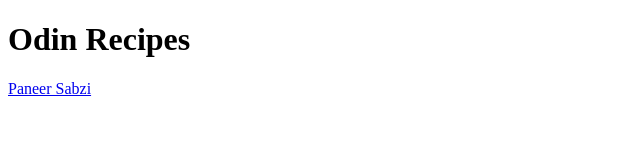
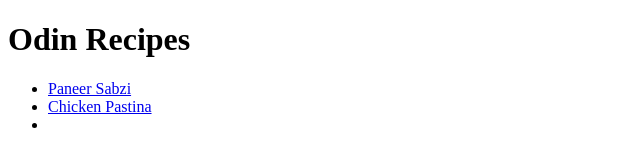
Before and after one commit to Lucifer179/odin-recipes, a plain HTML site: page index.html in a window 1280 px wide. Shown: the whole page, without its empty margins (0-640 px from the left). Drawn offline with Linux system fonts and the light colour scheme.

Commit message:
Modify index.html to have link to pastina recipe

```diff
--- a/index.html
+++ b/index.html
@@ -8,6 +8,11 @@
 
     <body>
         <h1> Odin Recipes </h1>
-        <a href="recipes/paneer.html">Paneer Sabzi</a>
+        <ul>
+            <li><a href="recipes/paneer.html">Paneer Sabzi</a></li>
+            <li><a href="recipes/chicken-pastina.html">Chicken Pastina</a></li>
+            <li></li>
+        </ul>
+
     </body>
 </html>
```
